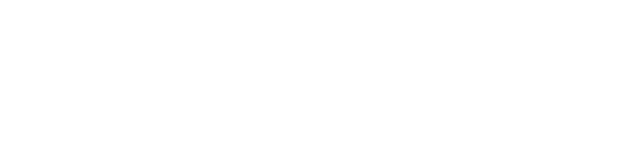
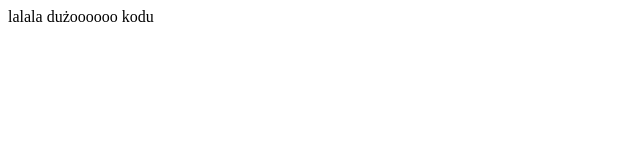
Before and after one commit to jpisula/Project-3-for-Future-Collars, a plain HTML site: page index.html in a window 1280 px wide. Shown: the whole page, without its empty margins (0-640 px from the left). Drawn offline with Linux system fonts and the light colour scheme.

Commit message:
Ladny opis tego co zrobilismy

```diff
--- a/index.html
+++ b/index.html
@@ -6,5 +6,7 @@
     <meta name="viewport" content="width=device-width, initial-scale=1.0" />
     <title>Document</title>
   </head>
-  <body></body>
+  <body>
+    lalala dużoooooo kodu
+  </body>
 </html>
```
